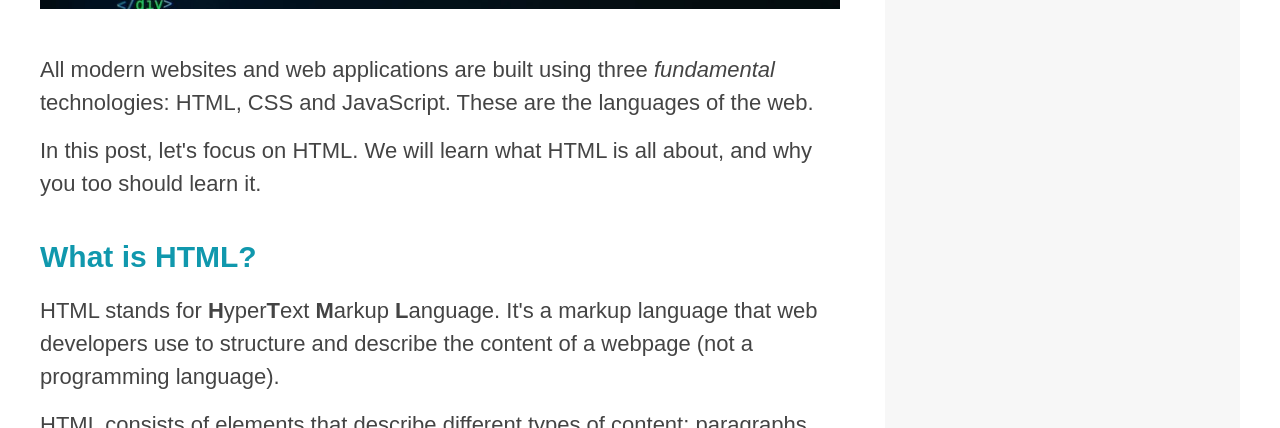
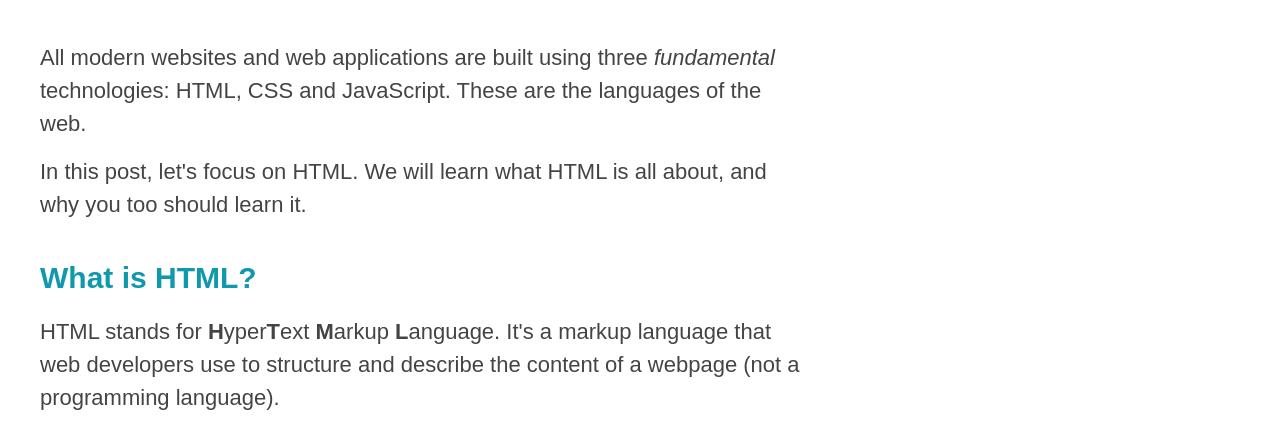
Before and after one commit to mahmoudfouadweb/css-jonas-first, a plain HTML site: page starter/04-CSS-Layouts/index.html in a window 1280 px wide. Shown: the part 672-1100 px from the top of the page. Drawn offline with Linux system fonts and the light colour scheme.

Commit message:
challenge 3

```diff
--- a/starter/04-CSS-Layouts/style.css
+++ b/starter/04-CSS-Layouts/style.css
@@ -36,7 +36,7 @@ nav {
 }
 
 article {
-  margin-bottom: 60px;
+  /* margin-bottom: 60px; */
 }
 
 .post-header {
@@ -397,22 +397,22 @@ ul {
   display: grid;
   grid-template-columns: 1fr 300px;
   grid-template-rows: 150px 1fr 100px;
-  column-gap: 44.5px;
+  column-gap: 75px;
+  align-items: start;
 }
 
 .main-header {
   grid-column: 1 / -1;
   grid-row: 1;
-  align-items: flex-start;
 }
 
 article {
-  grid-column: 1 / 4;
+  grid-column: 1 / span 2;
   grid-row: 2;
 }
 
 aside {
-  grid-column: 4 / 6;
+  grid-column: 3 / 4;
   grid-row: 2;
 }
 
```
